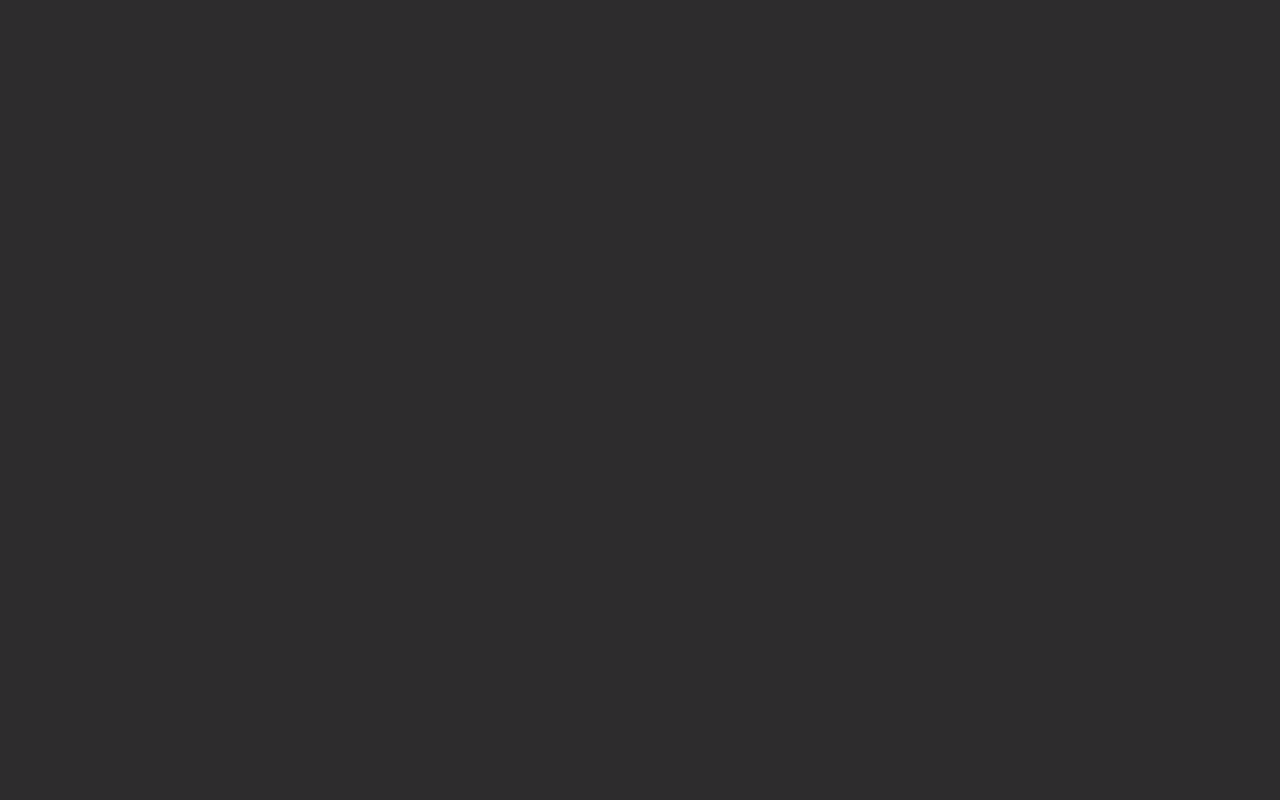
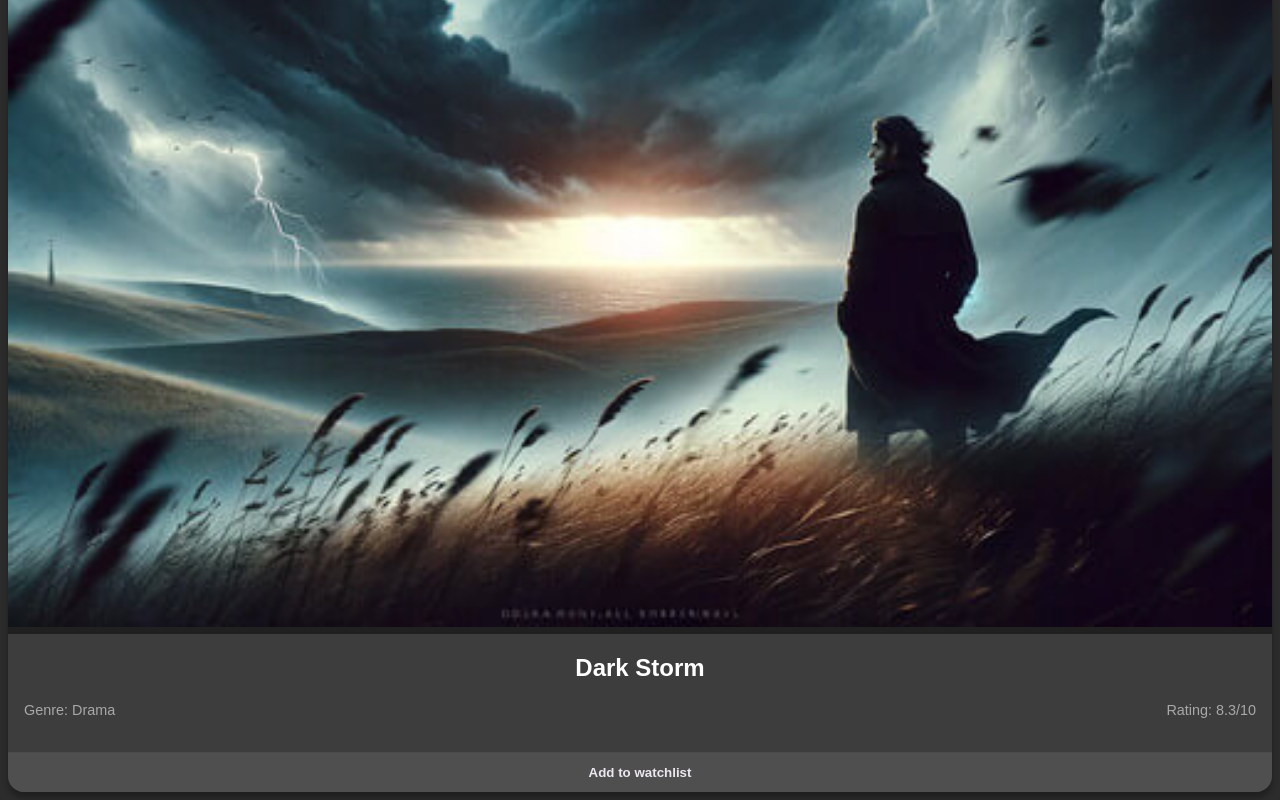
Before and after one commit to iulianroman9/movie-app-react, a React (Vite) app: page / in a window 1280 px wide. Shown: the part 728-1528 px from the top of the page. Before the commit the page ends 1280 px from the top, so only its background shows below. Built offline with nearby package versions, Linux system fonts and the light colour scheme; a web font is replaced by a local one.

Commit message:
implemented movie card component, passing a placeholder object in App component to display it

```diff
--- a/src/App.jsx
+++ b/src/App.jsx
@@ -1,7 +1,18 @@
+import MovieCard from "./components/MovieCard";
+
 function App() {
   return (
     <div>
       <h1>base app</h1>
+      <MovieCard
+        movie={{
+          id: 1,
+          title: "Dark Storm",
+          image: "1.jpg",
+          genre: "drama",
+          rating: "8.3",
+        }}
+      />
     </div>
   );
 }
--- /dev/null
+++ b/src/components/MovieCard/MovieCard.css
@@ -0,0 +1,75 @@
+.movie-card {
+    display:flex;
+    flex-direction: column;
+    background-color: #3e3d3e;
+    border-radius: 1rem;
+    overflow: hidden;
+    box-shadow: 0 6px 6px rgba(0, 0, 0, 0.3);
+    transition: transform 0.2s ease, box-shadow 0.2s ease;
+}
+
+.movie-card:hover {
+  transform: translateY(-5px);
+  box-shadow: 0 12px 20px rgba(0, 0, 0, 0.5);
+}
+
+.movie-image {
+  width: 100%;
+  background-color: #202020;
+}
+
+.movie-image img {
+  width: 100%;
+  height: 100%;
+}
+
+.movie-info {
+  padding: 1rem;
+  display: flex;
+  flex-direction: column;
+}
+
+.movie-title {
+  margin: 0;
+  color: #fff;
+  text-align: center;
+}
+
+.movie-meta-info {
+  display: flex;
+  justify-content: space-between;
+  gap: 1rem;
+  align-items: center;
+  font-size: 0.9rem;
+  color: #a8a8a8;
+}
+
+.movie-meta-info p {
+    text-transform: capitalize;
+}
+
+.movie-watchlist-button {
+  width: 100%;
+  padding: 0.75rem;
+  border: none;
+  background-color: #504f50;
+  color: #ebe7ef;
+  font-family: inherit;
+  font-weight: 600;
+  cursor: pointer;
+  transition: all 0.2s ease;
+  border-top: 1px solid #4a4a4a;
+}
+
+.movie-watchlist-button:hover {
+  background-color: #605f60;
+}
+
+.movie-watchlist-button.active {
+  background-color: #ebc429;
+  color: #000000;
+}
+
+.movie-watchlist-button.active:hover {
+  background-color: #e6d07a;
+}
--- /dev/null
+++ b/src/components/MovieCard/index.jsx
@@ -0,0 +1,28 @@
+import "./MovieCard.css";
+
+function MovieCard({ movie, isWatchlisted, toggleWatchlist }) {
+  const classList = isWatchlisted
+    ? "movie-watchlist-button active"
+    : "movie-watchlist-button";
+  const buttonText = isWatchlisted ? "In watchlist " : "Add to watchlist";
+
+  return (
+    <div className="movie-card">
+      <div className="movie-image">
+        <img src={`/images/${movie.id}.jpg`} alt="movie-poster" />
+      </div>
+      <div className="movie-info">
+        <h2 className="movie-title">{movie.title}</h2>
+        <div className="movie-meta-info">
+          <p>{`Genre: ${movie.genre}`}</p>
+          <p>{`Rating: ${movie.rating}/10`}</p>
+        </div>
+      </div>
+      <button className={classList} onClick={() => toggleWatchlist(movie.id)}>
+        {buttonText}
+      </button>
+    </div>
+  );
+}
+
+export default MovieCard;
```
